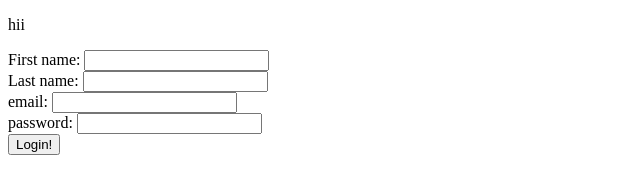
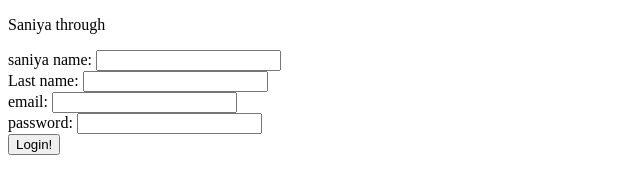
Before and after one commit to Saniya-Chandel/MyProject, a plain HTML site: page index.html in a window 1280 px wide. Shown: the whole page, without its empty margins (0-640 px from the left). Drawn offline with Linux system fonts and the light colour scheme.

Commit message:
second commit 1.2

```diff
--- a/index.html
+++ b/index.html
@@ -6,9 +6,9 @@
     <title>Document</title>
 </head>
 <body>
-    <p>  hii </p>
+    <p>  Saniya through  </p>
     <form>
-        <label for="firstname">First name: </label>
+        <label for="firstname">saniya name: </label>
         <input type="text" name="firstname"  required>
         <br>
         <label for="lastname">Last name: </label>
```
